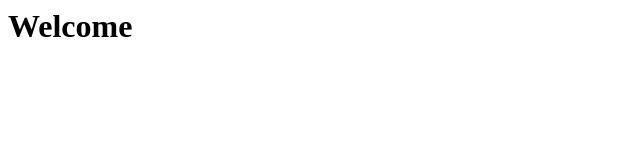
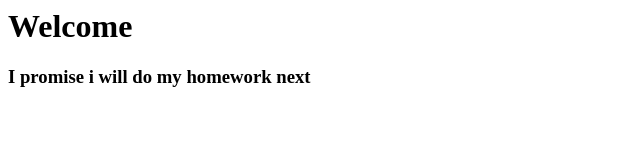
Before and after one commit to kingpat1/ITE220, a plain HTML site: page index.html in a window 1280 px wide. Shown: the whole page, without its empty margins (0-640 px from the left). Drawn offline with Linux system fonts and the light colour scheme.

Commit message:
Add one line in index.html

```diff
--- a/index.html
+++ b/index.html
@@ -1 +1,2 @@
 <h1> Welcome </h1>
+<h3>I promise i will do my homework next</h3>
```
